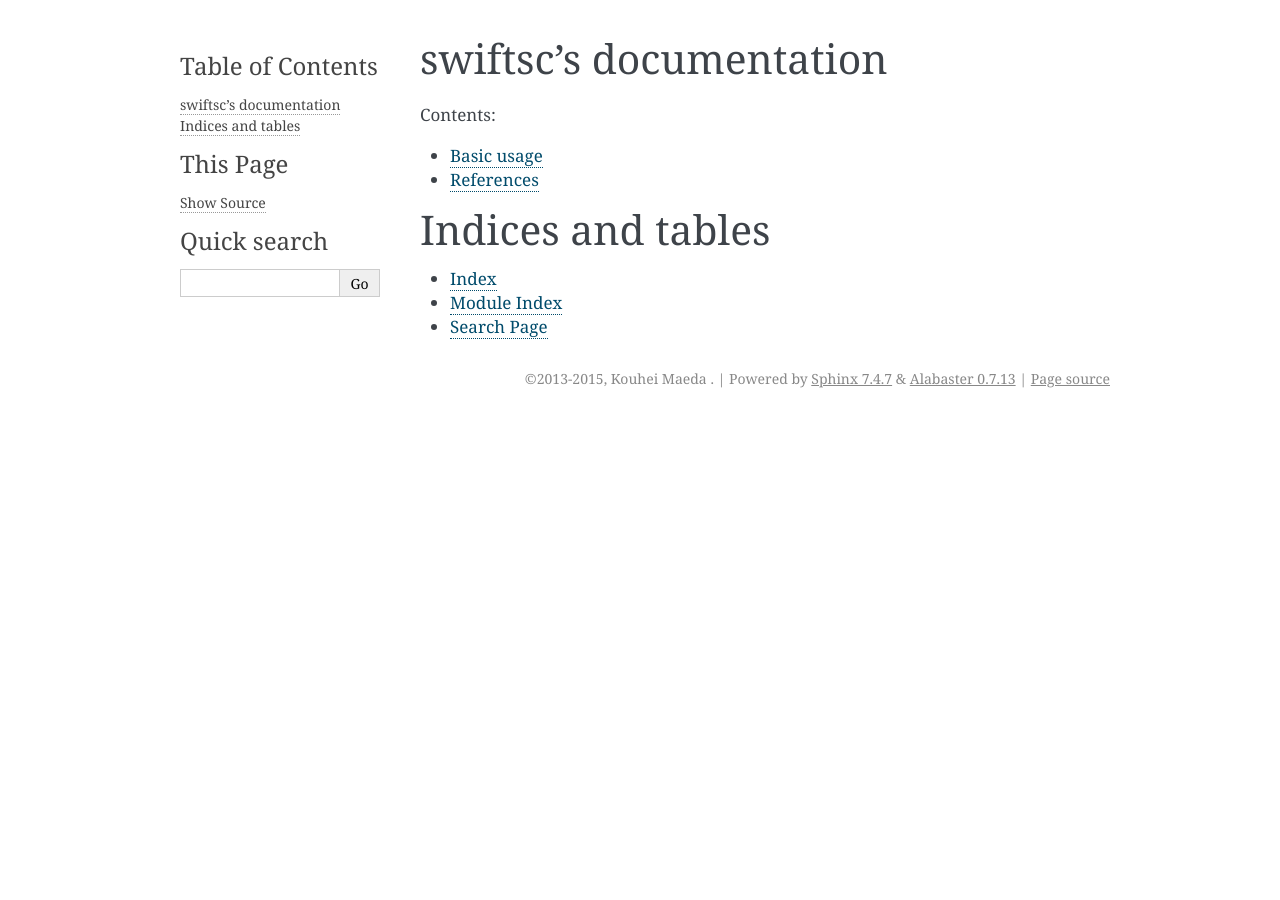
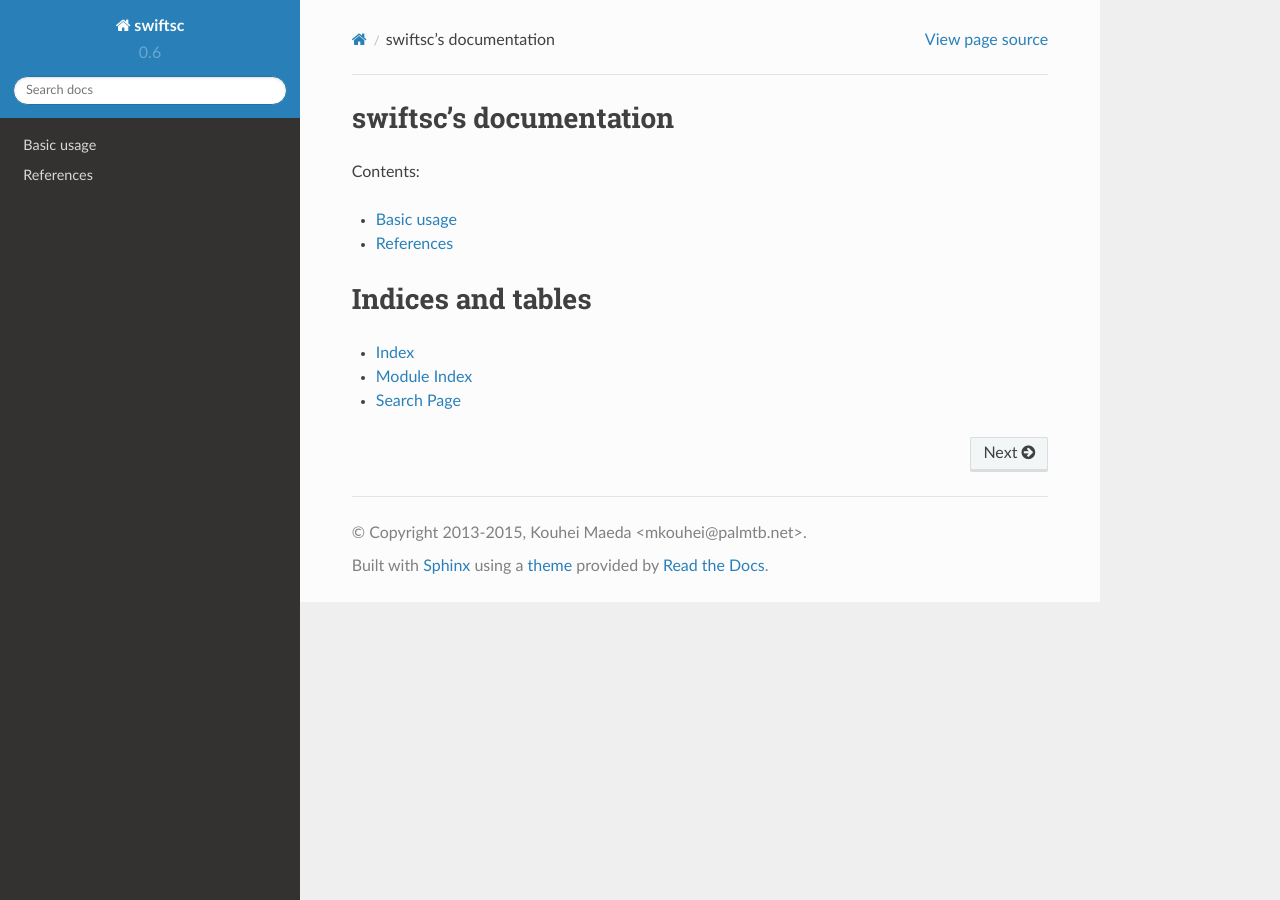
Before and after one commit to mkouhei/swiftsc, a Sphinx documentation site: the page built from docs/source/index.rst, in a window 1280 px wide. Built offline with Sphinx 7.4.7 and the Read the Docs theme 2.0.0, drawn with Linux system fonts in a browser that asks for light colours; pages that are not in the unit, such as notebooks, are missing from menus.

Commit message:
Change Sphinx theme to sphinx_rtd_theme.
Signed-off-by: Kouhei Maeda <mkouhei@palmtb.net>

```diff
--- a/docs/source/conf.py
+++ b/docs/source/conf.py
@@ -102,9 +102,7 @@ pygments_style = 'sphinx'
 
 # The theme to use for HTML and HTML Help pages.  See the documentation for
 # a list of builtin themes.
-html_theme = 'alabaster'
-if os.environ.get('READTHEDOCS', None):
-    html_theme = 'sphinx_rtd_theme'
+html_theme = 'sphinx_rtd_theme'
 
 # Theme options are theme-specific and customize the look and feel of a theme
 # further.  For a list of options available for each theme, see the
```
Also changed, not shown: 1 other file.
